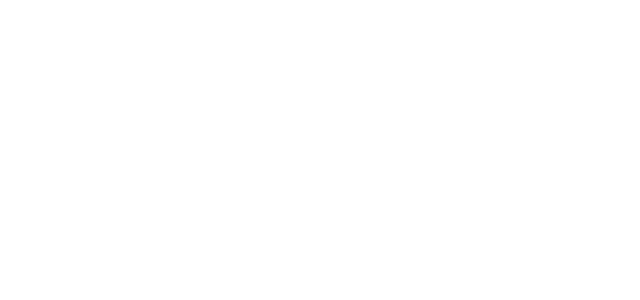
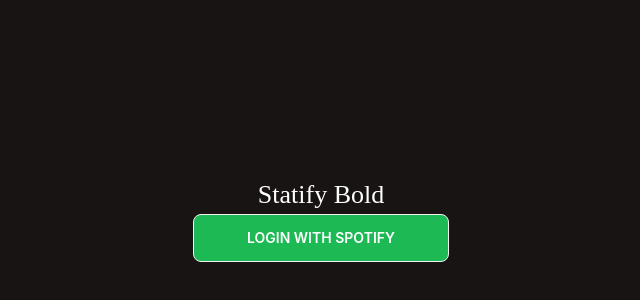
Before and after one commit to bilal-auz/statify, a React (Create React App) app: page /login in a window 1280 px wide. Shown: the part 182-482 px from the top of the page, without its empty margins (319-959 px from the left). Built offline with nearby package versions, Linux system fonts and the light colour scheme.

Commit message:
Set the default routes

```diff
--- a/package.json
+++ b/package.json
@@ -8,6 +8,7 @@
     "@testing-library/user-event": "^13.5.0",
     "react": "^18.2.0",
     "react-dom": "^18.2.0",
+    "react-router-dom": "^5.3.0",
     "react-scripts": "5.0.1",
     "web-vitals": "^2.1.4"
   },
--- a/src/App.css
+++ b/src/App.css
@@ -18,7 +18,7 @@
 }
 
 .App-header {
-  background-color: #282c34;
+  background-color: #191414;
   min-height: 100vh;
   display: flex;
   flex-direction: column;
--- a/src/App.js
+++ /dev/null
@@ -1,7 +0,0 @@
-import "./App.css";
-
-function App() {
-  return <div className="App"></div>;
-}
-
-export default App;
--- /dev/null
+++ b/src/App.jsx
@@ -0,0 +1,14 @@
+import "./App.css";
+import Routes from "./routes";
+
+function App() {
+  return (
+    <div className="App">
+      <div className="App-header">
+        <Routes />
+      </div>
+    </div>
+  );
+}
+
+export default App;
--- /dev/null
+++ b/src/pages/Dashboard.jsx
@@ -0,0 +1,7 @@
+import React from "react";
+
+function Dashboard() {
+  return <div>Dashboard</div>;
+}
+
+export default Dashboard;
--- /dev/null
+++ b/src/pages/Login.jsx
@@ -0,0 +1,18 @@
+import React from "react";
+
+function Login() {
+  return (
+    <div className="container">
+      <div className="" style={{ fontFamily: "spotify-bold" }}>
+        Statify Bold
+      </div>
+      <div className="">
+        <button class="btn btn-wide bg-[#1DB954] text-[#ffffff]">
+          Login with Spotify
+        </button>
+      </div>
+    </div>
+  );
+}
+
+export default Login;
--- /dev/null
+++ b/src/routes/index.jsx
@@ -0,0 +1,18 @@
+import React from "react";
+import { Route, BrowserRouter, Redirect, Switch } from "react-router-dom";
+import Login from "../pages/Login";
+import Dashboard from "../pages/Dashboard";
+
+const Routes = () => {
+  return (
+    <BrowserRouter>
+      <Switch>
+        <Route path="/login" exact component={Login} />
+        <Route path="/dashbaord" exact component={Dashboard} />
+        <Redirect to="/dashbaord" />
+      </Switch>
+    </BrowserRouter>
+  );
+};
+
+export default Routes;
--- a/tailwind.config.js
+++ b/tailwind.config.js
@@ -1,6 +1,6 @@
 /** @type {import('tailwindcss').Config} */
 module.exports = {
-  content: ["./src/**/*.{html,js, jsx}"],
+  content: ["./src/**/*.{js,jsx,ts,tsx}", "./index.html"],
   theme: {
     extend: {},
   },
```
Also changed, not shown: 1 other file (tests, documents, lock files or other folders).
